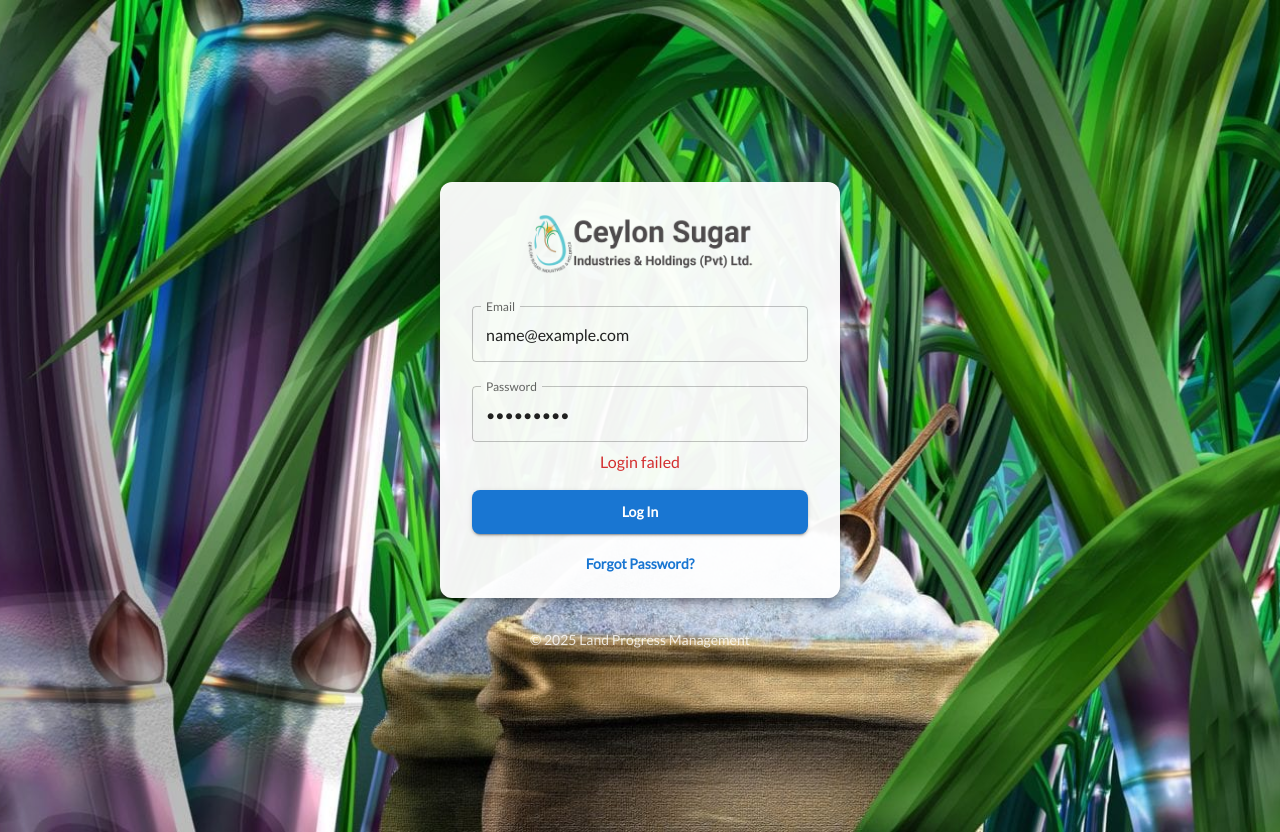
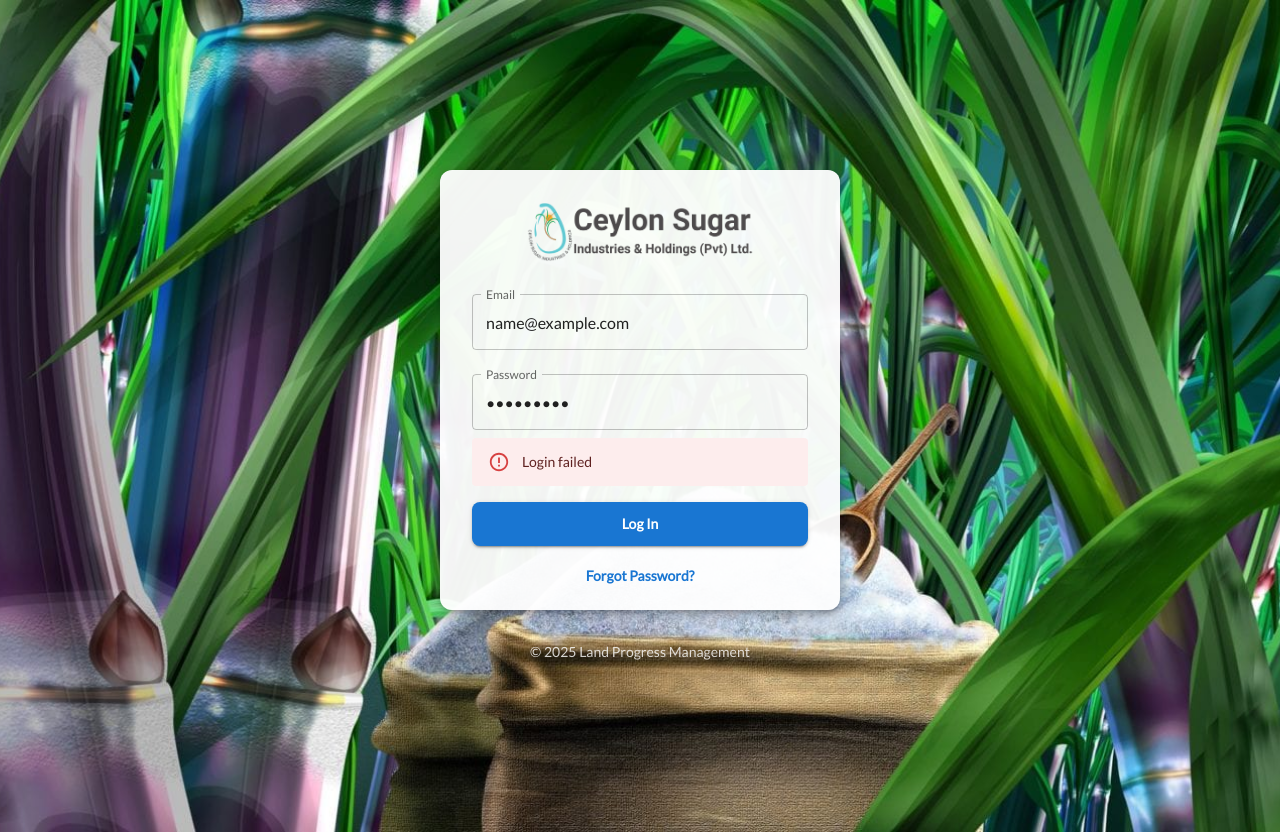
Before and after one commit to dllochini/lpms-frontend, a React (Vite) app: page /login in a window 1280 px wide. Both pictures are taken after typing "name@example.com", "Sample123" into the empty fields and a click on the button "Log In". Built offline with nearby package versions, Linux system fonts and the light colour scheme; no server answers.

Commit message:
add alert box for login errors

```diff
--- a/src/views/Login.jsx
+++ b/src/views/Login.jsx
@@ -8,6 +8,7 @@
   Typography,
   Link,
   Collapse,
+  Alert,
 } from "@mui/material";
 import { useForm, Controller } from "react-hook-form";
 import { yupResolver } from "@hookform/resolvers/yup";
@@ -171,14 +172,9 @@
             />
 
             {error && (
-              <Typography color="error" textAlign="center" mb={1}>
+              <Alert severity="error" sx={{ mb: 1 }}>
                 {error}
-              </Typography>
-            )}
-            {success && (
-              <Typography color="success.main" textAlign="center" mb={1}>
-                {success}
-              </Typography>
+              </Alert>
             )}
 
             <Button
```
